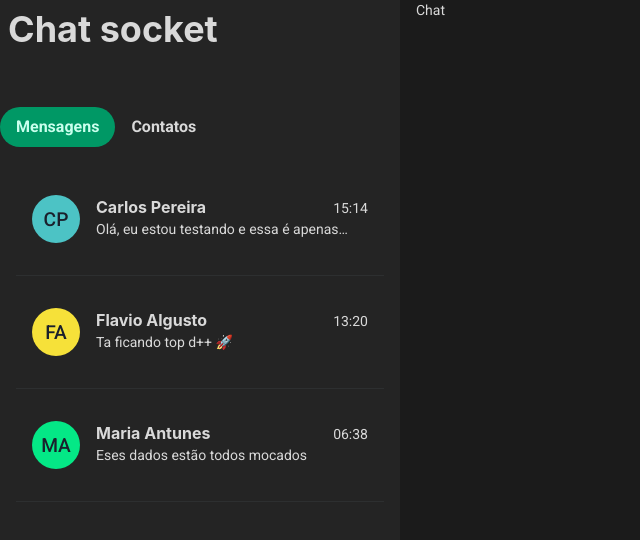
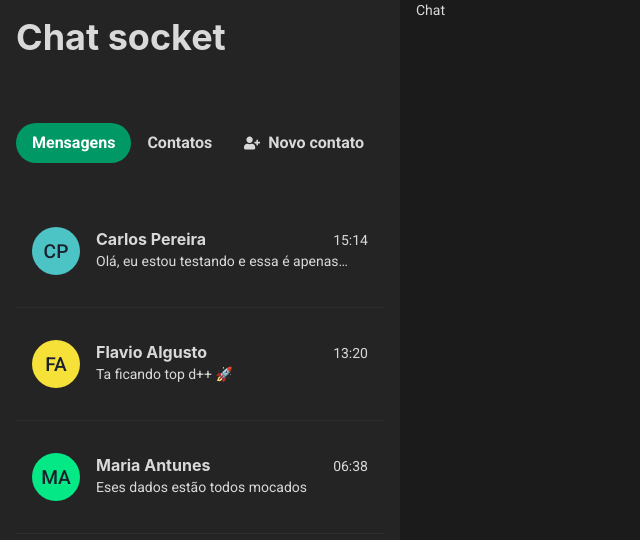
Before and after one commit to rafaelomodei/chat-socket, a React (Create React App) app: page / in a window 1280 px wide. Shown: the top 540 px of the page, without its empty margins (0-640 px from the left). Built offline with nearby package versions, Linux system fonts and the light colour scheme.

Commit message:
fix: fixed list contacts

```diff
--- a/src/components/organisms/Empty/index.tsx
+++ b/src/components/organisms/Empty/index.tsx
@@ -3,7 +3,8 @@ import Lottie from 'lottie-react';
 import groovyWalkAnimation from '../../../utils/animations/981-consultation-outline-edited.json';
 import { LinkProfileDev } from '../linkProfileDev';
 import { Icon } from '@chakra-ui/icons';
-import { BsGithub } from 'react-icons/bs';
+import { BsGithub  } from 'react-icons/bs';
+
 
 export const Empty = () => {
   return (
--- a/src/components/organisms/contactList/index.tsx
+++ b/src/components/organisms/contactList/index.tsx
@@ -4,7 +4,6 @@ import {
   Divider,
   Flex,
   Heading,
-  Tab,
   TabList,
   TabPanel,
   TabPanels,
@@ -13,25 +12,43 @@ import {
 } from '@chakra-ui/react';
 import { theme } from '../../../utils/themes';
 import { constants } from '../../../utils/constant';
-
 import { CardContact } from '../cardContact';
 import { TabItem } from './styled';
+import { FaUserPlus, FaUsers } from 'react-icons/fa';
 
 export const ContactList = () => {
   return (
-    <Container margin={0} width='100%' height='100%' padding={0}>
-      <Heading size='xl' padding={2}>
+    <Container margin={0} width='100%' height='73%' padding={0}>
+      <Heading size='xl' m={4}>
         Chat socket
       </Heading>
-      <Box height={12} />
-      <Tabs variant='soft-rounded' padding={0}>
-        <TabList>
+      <Box height={8} />
+
+      <Tabs variant='soft-rounded' padding={0} height='100%'>
+        <TabList m={4} overflow='scroll'>
           <TabItem>Mensagens</TabItem>
           <TabItem>Contatos</TabItem>
+          <TabItem>
+            <FaUserPlus />{' '}
+            <Text ml={2} whiteSpace='nowrap'>
+              Novo contato
+            </Text>
+          </TabItem>
+          <TabItem>
+            <FaUsers />{' '}
+            <Text ml={2} whiteSpace='nowrap'>
+              Novo Grupo
+            </Text>
+          </TabItem>
         </TabList>
-        <TabPanels height='300px'>
+        <TabPanels height='100%'>
           <TabPanel>
-            <Flex flexDirection='column' overflow='auto' height='80vh' width='100%'>
+            <Flex
+              flexDirection='column'
+              overflow='auto'
+              // height='60vh'
+              width='100%'
+            >
               {constants.messages.map((message) => (
                 <div key={message.ip}>
                   <CardContact
@@ -46,7 +63,7 @@ export const ContactList = () => {
               ))}
             </Flex>
           </TabPanel>
-          <TabPanel overflow='auto' height='100vh'>
+          <TabPanel overflow='auto' height='100%'>
             {constants.contacts.map((message) => (
               <Box key={message.ip} width='100%'>
                 <CardContact
--- a/src/components/organisms/contactList/styled.ts
+++ b/src/components/organisms/contactList/styled.ts
@@ -6,7 +6,7 @@ export const TabItem = styled(Tab)`
   color: ${theme.colors.brand.primary} !important;
 
   &&[aria-selected='true'] {
-    color: ${theme.colors.brand.greenLight} !important;
+    color: white !important;
     background-color: ${theme.colors.brand.green};
   }
 `;
--- a/src/utils/constant/index.ts
+++ b/src/utils/constant/index.ts
@@ -89,7 +89,7 @@ const contacts: ICardContact[] = [
     ip: '192.168.0.11',
     image: '',
     timeMessageSend: '13:20',
-    name: 'Café Com Leite',
+    name: 'Ultimo contato',
   },
 ];
 
--- a/src/utils/themes/index.tsx
+++ b/src/utils/themes/index.tsx
@@ -10,7 +10,7 @@ export const theme = extendTheme({
       secondary: '#A8A8AA',
       tertiary: '#35373A',
       green: '#009865',
-      greenLight: '#C9FFED',
+      greenLight: '#E8FFF7',
       red: '#DF1828',
     },
   },
```
